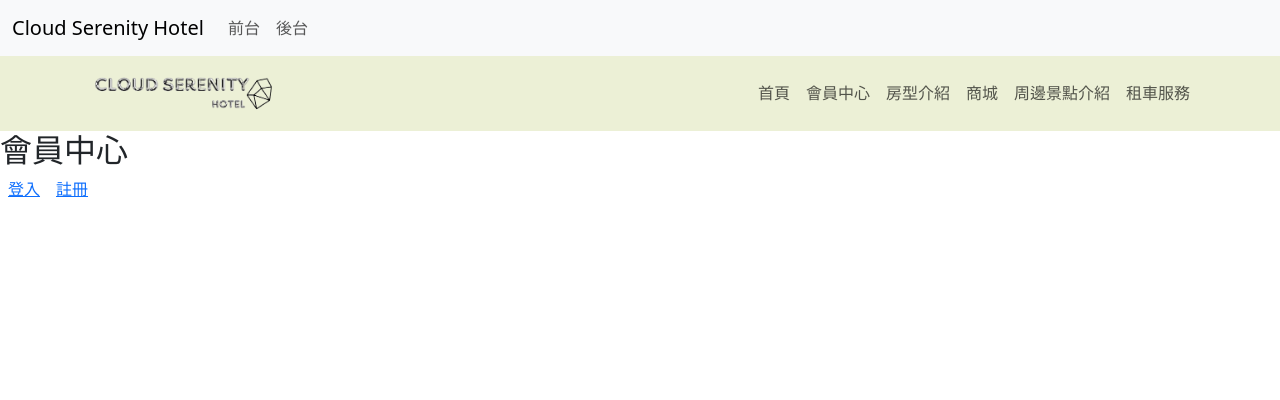
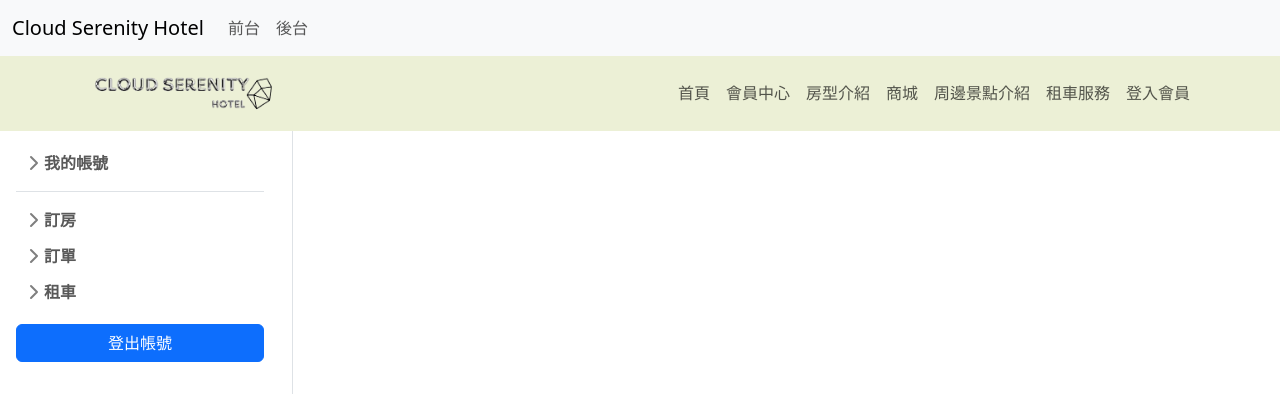
Before and after one commit to YuRan0601/vue-workspace, a Vue app in the folder cloud-serenity-hotel/: page /front/member in a window 1280 px wide. Shown: the top 400 px of the page. Built offline with nearby package versions, Linux system fonts and the light colour scheme.

Commit message:
前台會員中心 設計完成 20250120
前台會員中心 設計完成
修改登入頁面 新增第三方登入按鈕
但功能未實作

```diff
--- /dev/null
+++ b/cloud-serenity-hotel/src/components/user/MemberAside.vue
@@ -0,0 +1,83 @@
+<script setup>
+
+</script>
+
+<template>
+    <div>
+        <div class="aside flex-shrink-0 p-3 bg-white text-white" style="width: 280px">
+            <ul class="list-unstyled ps-0">
+
+                <li class="mb-1">
+                    <button class="btn btn-toggle align-items-center rounded collapsed" data-bs-toggle="collapse"
+                        data-bs-target="#account-collapse" aria-expanded="false">
+                        我的帳號
+                    </button>
+                    <div class="collapse" id="account-collapse">
+                        <ul class="btn-toggle-nav list-unstyled fw-normal pb-1 small">
+                            <li>
+                                <RouterLink class="link-dark rounded" :to="{ name: 'memberOverview' }">總覽</RouterLink>
+                            </li>
+                            <li>
+                                <RouterLink class="link-dark rounded" :to="{ name: 'memberInfo' }">個人資料</RouterLink>
+                            </li>
+                        </ul>
+                    </div>
+                </li>
+
+                <li class="border-top my-3"></li>
+
+                <li class="mb-1">
+                    <button class="btn btn-toggle align-items-center rounded collapsed" data-bs-toggle="collapse"
+                        data-bs-target="#booking-collapse" aria-expanded="false">
+                        訂房
+                    </button>
+                    <div class="collapse" id="booking-collapse">
+                        <ul class="btn-toggle-nav list-unstyled fw-normal pb-1 small">
+                            <li><a href="#" class="link-dark rounded">New</a></li>
+                        </ul>
+                    </div>
+                </li>
+
+                <li class="mb-1">
+                    <button class="btn btn-toggle align-items-center rounded collapsed" data-bs-toggle="collapse"
+                        data-bs-target="#order-collapse" aria-expanded="false">
+                        訂單
+                    </button>
+                    <div class="collapse" id="order-collapse">
+                        <ul class="btn-toggle-nav list-unstyled fw-normal pb-1 small">
+                            <li><a href="#" class="link-dark rounded">New</a></li>
+                        </ul>
+                    </div>
+                </li>
+
+                <li class="mb-1">
+                    <button class="btn btn-toggle align-items-center rounded collapsed" data-bs-toggle="collapse"
+                        data-bs-target="#rent-collapse" aria-expanded="false">
+                        租車
+                    </button>
+                    <div class="collapse" id="rent-collapse">
+                        <ul class="btn-toggle-nav list-unstyled fw-normal pb-1 small">
+                            <li><a href="#" class="link-dark rounded">New</a></li>
+                        </ul>
+                    </div>
+                </li>
+
+                <div class="d-grid gap-2 mt-4 mx-auto"><a href="/api/user/logout" class="btn btn-primary">登出帳號</a>
+                </div>
+            </ul>
+        </div>
+    </div>
+</template>
+
+<style lang="css" scoped>
+@import url("/src/layouts/common/sidebars.css");
+
+
+.aside {
+    /* position: fixed; */
+    left: 0;
+    top: 55px;
+    bottom: 0;
+    overflow-y: auto;
+}
+</style>
--- a/cloud-serenity-hotel/src/layouts/common/FrontView.vue
+++ b/cloud-serenity-hotel/src/layouts/common/FrontView.vue
@@ -19,7 +19,7 @@
                         <ul class="nav navbar-nav menu_nav ml-auto">
                             <li class="nav-item"><a class="nav-link" href="index.html">首頁</a></li>
                             <li class="nav-item">
-                                <RouterLink class="nav-link" :to="{ name: 'memberFront' }">會員中心</RouterLink>
+                                <RouterLink class="nav-link" :to="{ name: 'memberOverview' }">會員中心</RouterLink>
                             </li>
                             <li class="nav-item">
                                 <RouterLink class="nav-link" :to="{ name: 'roomFront' }">房型介紹</RouterLink>
@@ -27,6 +27,9 @@
                             <li class="nav-item active"><a class="nav-link" href="gallery.html">商城</a></li>
                             <li class="nav-item"><a class="nav-link" href="elements.html">周邊景點介紹</a></li>
                             <li class="nav-item"><a class="nav-link" href="contact.html">租車服務</a></li>
+                            <li class="nav-item">
+                                <RouterLink class="nav-link" :to="{ name: 'login' }">登入會員</RouterLink>
+                            </li>
                         </ul>
                     </div>
                 </nav>
--- a/cloud-serenity-hotel/src/layouts/user/FrontMember.vue
+++ b/cloud-serenity-hotel/src/layouts/user/FrontMember.vue
@@ -1,20 +1,23 @@
 <script setup>
+import MemberAside from '@/components/user/MemberAside.vue';
+
 
 </script>
 
 <template>
-    <div>
-        <h2>會員中心</h2>
-        <span class="mx-2">
-            <RouterLink :to="{ name: 'login' }">登入</RouterLink>
-        </span>
-        <span class="mx-2">
-            <RouterLink :to="{ name: 'register' }">註冊</RouterLink>
-        </span>
-        <div class="container">
-            <RouterView></RouterView>
+    <div class="row">
+        <!-- <h2 class="text-center bg-light">會員中心</h2> -->
+        <div class="row">
+            <div class="col-auto">
+                <MemberAside></MemberAside>
+            </div>
+            <div class="col border-start">
+                <div class="container">
+                    <RouterView></RouterView>
+                </div>
+            </div>
+
         </div>
-
     </div>
 </template>
 
--- a/cloud-serenity-hotel/src/router/index.js
+++ b/cloud-serenity-hotel/src/router/index.js
@@ -8,8 +8,11 @@ import FrontMember from "@/layouts/user/FrontMember.vue";
 import RoomTypeView from "@/views/booking/RoomTypeView.vue";
 import { createRouter, createWebHistory } from "vue-router";
 import BackAdmin from "@/views/user/BackAdmin.vue";
-import Login from "@/views/user/login.vue";
-import Register from "@/views/user/register.vue";
+import Login from "@/views/user/Login.vue";
+import Register from "@/views/user/Register.vue";
+import MemberOverview from "@/views/user/MemberOverview.vue";
+import MemberInfo from "@/views/user/MemberInfo.vue";
+
 
 const router = createRouter({
     history: createWebHistory(),
@@ -35,17 +38,29 @@ const router = createRouter({
                     component: FrontMember,
                     children: [
                         {
-                            path: '/login',
-                            name: 'login',
-                            component: Login
+                            path: '/front/member/Overview',
+                            name: 'memberOverview',
+                            component: MemberOverview
                         },
                         {
-                            path: '/register',
-                            name: 'register',
-                            component: Register
-                        }
+                            path: '/front/member/info',
+                            name: 'memberInfo',
+                            component: MemberInfo
+                        },
+
                     ]
+                },
+                {
+                    path: '/front/login',
+                    name: 'login',
+                    component: Login
+                },
+                {
+                    path: '/front/register',
+                    name: 'register',
+                    component: Register
                 }
+
             ]
         },
         {
--- a/cloud-serenity-hotel/src/views/user/BackMember.vue
+++ b/cloud-serenity-hotel/src/views/user/BackMember.vue
@@ -17,7 +17,6 @@ const members = ref([]);
 
 onMounted(async () => {
     const { data } = await axios.get('/api/admin/queryAllMemberTojson');
-    console.log(data);
     members.value = data.map(member => ({
         ...member,
         showPassword: false // 預設密碼不顯示
--- a/cloud-serenity-hotel/src/views/user/Login.vue
+++ b/cloud-serenity-hotel/src/views/user/Login.vue
@@ -61,6 +61,7 @@ const loginStatus = () => {
 
 <template>
     <div class="login container">
+        <div class="row logindiv">
             <form class="loginform" id="login" method="post">
                 <h2 style='text-align: center; margin: 0;'>歡迎登入</h2>
                 <br>
@@ -93,6 +94,18 @@ const loginStatus = () => {
                     沒有帳號? <RouterLink :to="{ name: 'register' }">立即註冊</RouterLink>
                 </p>
             </form>
+            <div class="col ssodiv border-start">
+                <div class="row g-4">
+                    <button type="button" class="btn btn-outline-dark btn-lg "><v-icon>mdi-google</v-icon> Google
+                        登入</button>
+                    <button type="button" class="btn btn-outline-dark btn-lg "><v-icon>mdi-facebook</v-icon>
+                        Facebook
+                        登入</button>
+
+                </div>
+
+            </div>
+        </div>
     </div>
 </template>
 
@@ -108,12 +121,19 @@ const loginStatus = () => {
     padding: 35px 35px;
     width: 400px;
     display: block;
-    border-radius: 50px;
-    background-color: skyblue;
 }
 
-.nav-bgc {
-    background-color: lightblue;
+.logindiv {
+    padding: 10px 0;
+    border-radius: 50px;
+    border: 1px solid gray;
+}
+
+.ssodiv {
+    padding: 35px 35px;
+    width: 350px;
+    display: flex;
+    align-items: center;
 }
 
 #errorMessage {
--- /dev/null
+++ b/cloud-serenity-hotel/src/views/user/MemberInfo.vue
@@ -0,0 +1,11 @@
+<script setup>
+
+</script>
+
+<template>
+    <div>
+        <h2>個人資料</h2>
+    </div>
+</template>
+
+<style lang="css" scoped></style>
--- /dev/null
+++ b/cloud-serenity-hotel/src/views/user/MemberOverview.vue
@@ -0,0 +1,11 @@
+<script setup>
+
+</script>
+
+<template>
+    <div>
+        <h2>會員總覽</h2>
+    </div>
+</template>
+
+<style lang="css" scoped></style>
```
Lines whose indentation alone changed are shown as unchanged.
